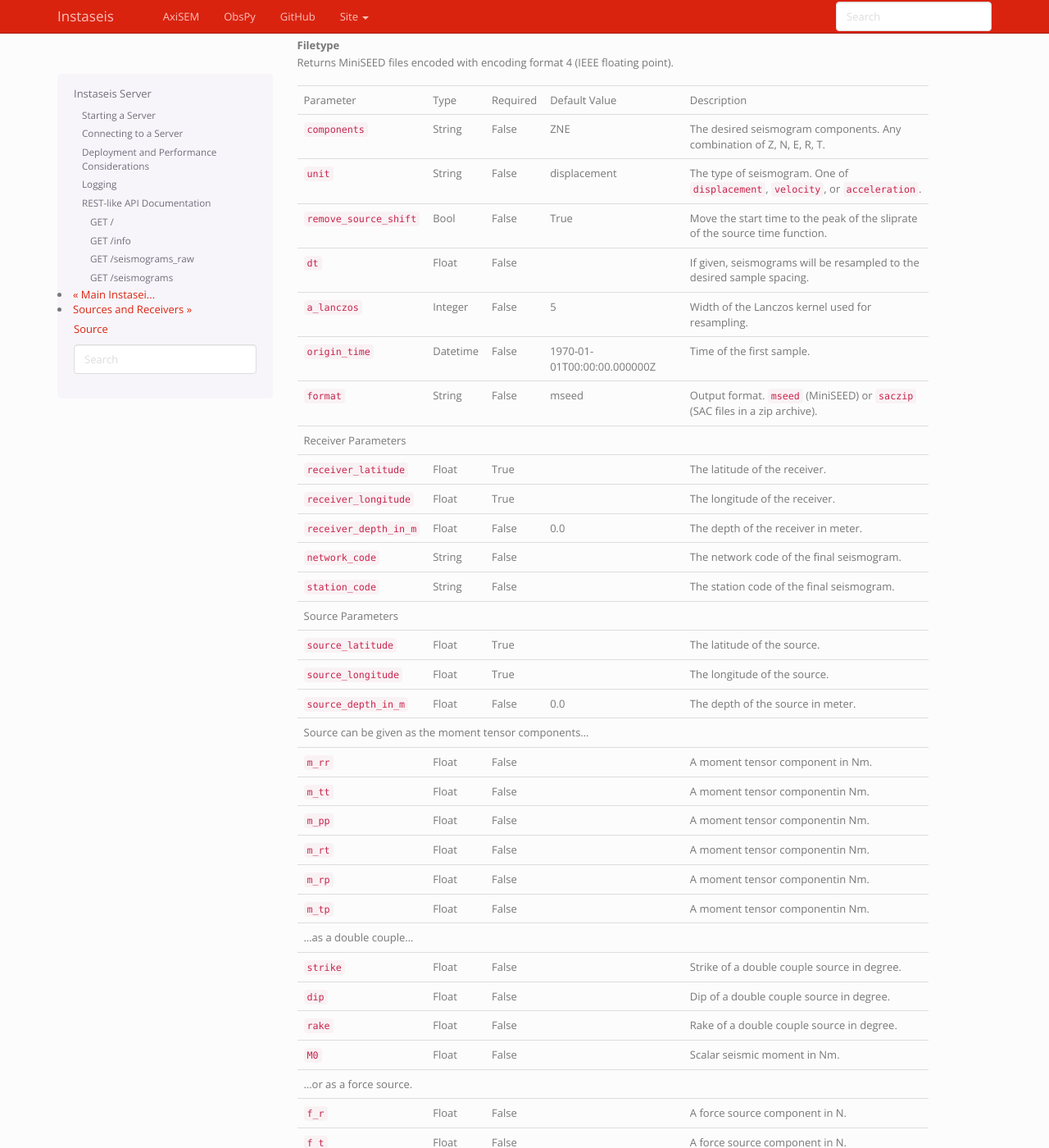
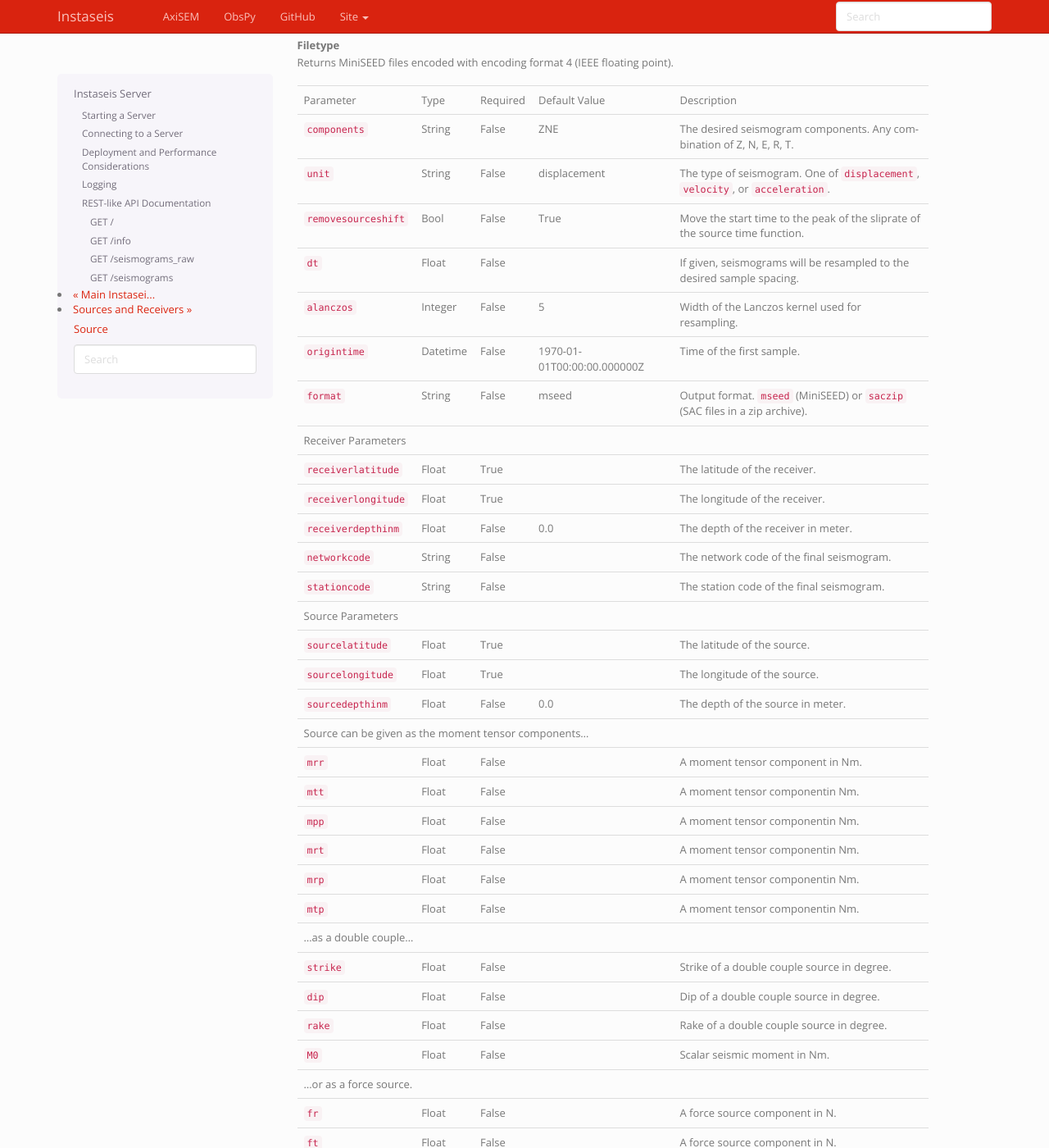
Before and after one commit to krischer/instaseis, a Sphinx documentation site: the page built from doc/server.rst, in a window 1280 px wide and 1400 px high, scrolled down 5046 px. Shown: the whole window at 82% size. Built offline with Sphinx 7.4.7, drawn with Linux system fonts in a browser that asks for light colours; the version number could not be read and is left out; some of the changed text lies outside the part shown.

Commit message:
Documenting renamed parameters

```diff
--- a/doc/server.rst
+++ b/doc/server.rst
@@ -273,41 +273,41 @@ Filetype
 +=========================+==========+==========+=============================+======================================================================+
 | ``components``          | String   | False    | ZNE                         | The desired seismogram components. Any combination of Z, N, E, R, T. |
 +-------------------------+----------+----------+-----------------------------+----------------------------------------------------------------------+
-| ``origin_time``         | Datetime | False    | 1970-01-01T00:00:00.000000Z | Time of the first sample.                                            |
+| ``origintime``          | Datetime | False    | 1970-01-01T00:00:00.000000Z | Time of the first sample.                                            |
 +-------------------------+----------+----------+-----------------------------+----------------------------------------------------------------------+
 | Receiver Parameters                                                                                                                                |
 +-------------------------+----------+----------+-----------------------------+----------------------------------------------------------------------+
-| ``receiver_latitude``   | Float    | True     |                             | The latitude of the receiver.                                        |
+| ``receiverlatitude``    | Float    | True     |                             | The latitude of the receiver.                                        |
 +-------------------------+----------+----------+-----------------------------+----------------------------------------------------------------------+
-| ``receiver_longitude``  | Float    | True     |                             | The longitude of the receiver.                                       |
+| ``receiverlongitude``   | Float    | True     |                             | The longitude of the receiver.                                       |
 +-------------------------+----------+----------+-----------------------------+----------------------------------------------------------------------+
-| ``receiver_depth_in_m`` | Float    | False    | 0.0                         | The depth of the receiver in meter.                                  |
+| ``receiverdepthinm``    | Float    | False    | 0.0                         | The depth of the receiver in meter.                                  |
 +-------------------------+----------+----------+-----------------------------+----------------------------------------------------------------------+
-| ``network_code``        | String   | False    |                             | The network code of the final seismogram.                            |
+| ``networkcode``         | String   | False    |                             | The network code of the final seismogram.                            |
 +-------------------------+----------+----------+-----------------------------+----------------------------------------------------------------------+
-| ``station_code``        | String   | False    |                             | The station code of the final seismogram.                            |
+| ``stationcode``         | String   | False    |                             | The station code of the final seismogram.                            |
 +-------------------------+----------+----------+-----------------------------+----------------------------------------------------------------------+
 | Source Parameters                                                                                                                                  |
 +-------------------------+----------+----------+-----------------------------+----------------------------------------------------------------------+
-| ``source_latitude``     | Float    | True     |                             | The latitude of the source.                                          |
+| ``sourcelatitude``      | Float    | True     |                             | The latitude of the source.                                          |
 +-------------------------+----------+----------+-----------------------------+----------------------------------------------------------------------+
-| ``source_longitude``    | Float    | True     |                             | The longitude of the source.                                         |
+| ``sourcelongitude``     | Float    | True     |                             | The longitude of the source.                                         |
 +-------------------------+----------+----------+-----------------------------+----------------------------------------------------------------------+
-| ``source_depth_in_m``   | Float    | False    | 0.0                         | The depth of the source in meter.                                    |
+| ``sourcedepthinm``      | Float    | False    | 0.0                         | The depth of the source in meter.                                    |
 +-------------------------+----------+----------+-----------------------------+----------------------------------------------------------------------+
 | Source can be given as the moment tensor components...                                                                                             |
 +-------------------------+----------+----------+-----------------------------+----------------------------------------------------------------------+
-| ``m_rr``                | Float    | False    |                             | A moment tensor component in Nm.                                     |
+| ``mrr``                 | Float    | False    |                             | A moment tensor component in Nm.                                     |
 +-------------------------+----------+----------+-----------------------------+----------------------------------------------------------------------+
-| ``m_tt``                | Float    | False    |                             | A moment tensor componentin Nm.                                      |
+| ``mtt``                 | Float    | False    |                             | A moment tensor componentin Nm.                                      |
 +-------------------------+----------+----------+-----------------------------+----------------------------------------------------------------------+
-| ``m_pp``                | Float    | False    |                             | A moment tensor componentin Nm.                                      |
+| ``mpp``                 | Float    | False    |                             | A moment tensor componentin Nm.                                      |
 +-------------------------+----------+----------+-----------------------------+----------------------------------------------------------------------+
-| ``m_rt``                | Float    | False    |                             | A moment tensor componentin Nm.                                      |
+| ``mrt``                 | Float    | False    |                             | A moment tensor componentin Nm.                                      |
 +-------------------------+----------+----------+-----------------------------+----------------------------------------------------------------------+
-| ``m_rp``                | Float    | False    |                             | A moment tensor componentin Nm.                                      |
+| ``mrp``                 | Float    | False    |                             | A moment tensor componentin Nm.                                      |
 +-------------------------+----------+----------+-----------------------------+----------------------------------------------------------------------+
-| ``m_tp``                | Float    | False    |                             | A moment tensor componentin Nm.                                      |
+| ``mtp``                 | Float    | False    |                             | A moment tensor componentin Nm.                                      |
 +-------------------------+----------+----------+-----------------------------+----------------------------------------------------------------------+
 | ...as a double couple...                                                                                                                           |
 +-------------------------+----------+----------+-----------------------------+----------------------------------------------------------------------+
@@ -321,11 +321,11 @@ Filetype
 +-------------------------+----------+----------+-----------------------------+----------------------------------------------------------------------+
 | ...or as a force source.                                                                                                                           |
 +-------------------------+----------+----------+-----------------------------+----------------------------------------------------------------------+
-| ``f_r``                 | Float    | False    |                             | A force source component in N.                                       |
+| ``fr``                  | Float    | False    |                             | A force source component in N.                                       |
 +-------------------------+----------+----------+-----------------------------+----------------------------------------------------------------------+
-| ``f_t``                 | Float    | False    |                             | A force source component in N.                                       |
+| ``ft``                  | Float    | False    |                             | A force source component in N.                                       |
 +-------------------------+----------+----------+-----------------------------+----------------------------------------------------------------------+
-| ``f_p``                 | Float    | False    |                             | A force source component in N.                                       |
+| ``fp``                  | Float    | False    |                             | A force source component in N.                                       |
 +-------------------------+----------+----------+-----------------------------+----------------------------------------------------------------------+
 
 
@@ -354,49 +354,49 @@ Filetype
 +-------------------------+----------+----------+-----------------------------+--------------------------------------------------------------------------------------+
 | ``unit``                | String   | False    | displacement                | The type of seismogram. One of ``displacement``, ``velocity``, or ``acceleration``.  |
 +-------------------------+----------+----------+-----------------------------+--------------------------------------------------------------------------------------+
-| ``remove_source_shift`` | Bool     | False    | True                        | Move the start time to the peak of the sliprate of the source time function.         |
+| ``removesourceshift``   | Bool     | False    | True                        | Move the start time to the peak of the sliprate of the source time function.         |
 +-------------------------+----------+----------+-----------------------------+--------------------------------------------------------------------------------------+
 | ``dt``                  | Float    | False    |                             | If given, seismograms will be resampled to the desired sample spacing.               |
 +-------------------------+----------+----------+-----------------------------+--------------------------------------------------------------------------------------+
-| ``a_lanczos``           | Integer  | False    | 5                           | Width of the Lanczos kernel used for resampling.                                     |
+| ``alanczos``            | Integer  | False    | 5                           | Width of the Lanczos kernel used for resampling.                                     |
 +-------------------------+----------+----------+-----------------------------+--------------------------------------------------------------------------------------+
-| ``origin_time``         | Datetime | False    | 1970-01-01T00:00:00.000000Z | Time of the first sample.                                                            |
+| ``origintime``          | Datetime | False    | 1970-01-01T00:00:00.000000Z | Time of the first sample.                                                            |
 +-------------------------+----------+----------+-----------------------------+--------------------------------------------------------------------------------------+
 | ``format``              | String   | False    | mseed                       |  Output format. ``mseed`` (MiniSEED) or ``saczip`` (SAC files in a zip archive).     |
 +-------------------------+----------+----------+-----------------------------+--------------------------------------------------------------------------------------+
 | Receiver Parameters                                                                                                                                                |
 +-------------------------+----------+----------+-----------------------------+--------------------------------------------------------------------------------------+
-| ``receiver_latitude``   | Float    | True     |                             | The latitude of the receiver.                                                        |
+| ``receiverlatitude``    | Float    | True     |                             | The latitude of the receiver.                                                        |
 +-------------------------+----------+----------+-----------------------------+--------------------------------------------------------------------------------------+
-| ``receiver_longitude``  | Float    | True     |                             | The longitude of the receiver.                                                       |
+| ``receiverlongitude``   | Float    | True     |                             | The longitude of the receiver.                                                       |
 +-------------------------+----------+----------+-----------------------------+--------------------------------------------------------------------------------------+
-| ``receiver_depth_in_m`` | Float    | False    | 0.0                         | The depth of the receiver in meter.                                                  |
+| ``receiverdepthinm``    | Float    | False    | 0.0                         | The depth of the receiver in meter.                                                  |
 +-------------------------+----------+----------+-----------------------------+--------------------------------------------------------------------------------------+
-| ``network_code``        | String   | False    |                             | The network code of the final seismogram.                                            |
+| ``networkcode``         | String   | False    |                             | The network code of the final seismogram.                                            |
 +-------------------------+----------+----------+-----------------------------+--------------------------------------------------------------------------------------+
-| ``station_code``        | String   | False    |                             | The station code of the final seismogram.                                            |
+| ``stationcode``         | String   | False    |                             | The station code of the final seismogram.                                            |
 +-------------------------+----------+----------+-----------------------------+--------------------------------------------------------------------------------------+
 | Source Parameters                                                                                                                                                  |
 +-------------------------+----------+----------+-----------------------------+--------------------------------------------------------------------------------------+
-| ``source_latitude``     | Float    | True     |                             | The latitude of the source.                                                          |
+| ``sourcelatitude``      | Float    | True     |                             | The latitude of the source.                                                          |
 +-------------------------+----------+----------+-----------------------------+--------------------------------------------------------------------------------------+
-| ``source_longitude``    | Float    | True     |                             | The longitude of the source.                                                         |
+| ``sourcelongitude``     | Float    | True     |                             | The longitude of the source.                                                         |
 +-------------------------+----------+----------+-----------------------------+--------------------------------------------------------------------------------------+
-| ``source_depth_in_m``   | Float    | False    | 0.0                         | The depth of the source in meter.                                                    |
+| ``sourcedepthinm``      | Float    | False    | 0.0                         | The depth of the source in meter.                                                    |
 +-------------------------+----------+----------+-----------------------------+--------------------------------------------------------------------------------------+
 | Source can be given as the moment tensor components...                                                                                                             |
 +-------------------------+----------+----------+-----------------------------+--------------------------------------------------------------------------------------+
-| ``m_rr``                | Float    | False    |                             | A moment tensor component in Nm.                                                     |
+| ``mrr``                 | Float    | False    |                             | A moment tensor component in Nm.                                                     |
 +-------------------------+----------+----------+-----------------------------+--------------------------------------------------------------------------------------+
-| ``m_tt``                | Float    | False    |                             | A moment tensor componentin Nm.                                                      |
+| ``mtt``                 | Float    | False    |                             | A moment tensor componentin Nm.                                                      |
 +-------------------------+----------+----------+-----------------------------+--------------------------------------------------------------------------------------+
-| ``m_pp``                | Float    | False    |                             | A moment tensor componentin Nm.                                                      |
+| ``mpp``                 | Float    | False    |                             | A moment tensor componentin Nm.                                                      |
 +-------------------------+----------+----------+-----------------------------+--------------------------------------------------------------------------------------+
-| ``m_rt``                | Float    | False    |                             | A moment tensor componentin Nm.                                                      |
+| ``mrt``                 | Float    | False    |                             | A moment tensor componentin Nm.                                                      |
 +-------------------------+----------+----------+-----------------------------+--------------------------------------------------------------------------------------+
-| ``m_rp``                | Float    | False    |                             | A moment tensor componentin Nm.                                                      |
+| ``mrp``                 | Float    | False    |                             | A moment tensor componentin Nm.                                                      |
 +-------------------------+----------+----------+-----------------------------+--------------------------------------------------------------------------------------+
-| ``m_tp``                | Float    | False    |                             | A moment tensor componentin Nm.                                                      |
+| ``mtp``                 | Float    | False    |                             | A moment tensor componentin Nm.                                                      |
 +-------------------------+----------+----------+-----------------------------+--------------------------------------------------------------------------------------+
 | ...as a double couple...                                                                                                                                           |
 +-------------------------+----------+----------+-----------------------------+--------------------------------------------------------------------------------------+
@@ -410,9 +410,9 @@ Filetype
 +-------------------------+----------+----------+-----------------------------+--------------------------------------------------------------------------------------+
 | ...or as a force source.                                                                                                                                           |
 +-------------------------+----------+----------+-----------------------------+--------------------------------------------------------------------------------------+
-| ``f_r``                 | Float    | False    |                             | A force source component in N.                                                       |
+| ``fr``                  | Float    | False    |                             | A force source component in N.                                                       |
 +-------------------------+----------+----------+-----------------------------+--------------------------------------------------------------------------------------+
-| ``f_t``                 | Float    | False    |                             | A force source component in N.                                                       |
+| ``ft``                  | Float    | False    |                             | A force source component in N.                                                       |
 +-------------------------+----------+----------+-----------------------------+--------------------------------------------------------------------------------------+
-| ``f_p``                 | Float    | False    |                             | A force source component in N.                                                       |
+| ``fp``                  | Float    | False    |                             | A force source component in N.                                                       |
 +-------------------------+----------+----------+-----------------------------+--------------------------------------------------------------------------------------+
```
